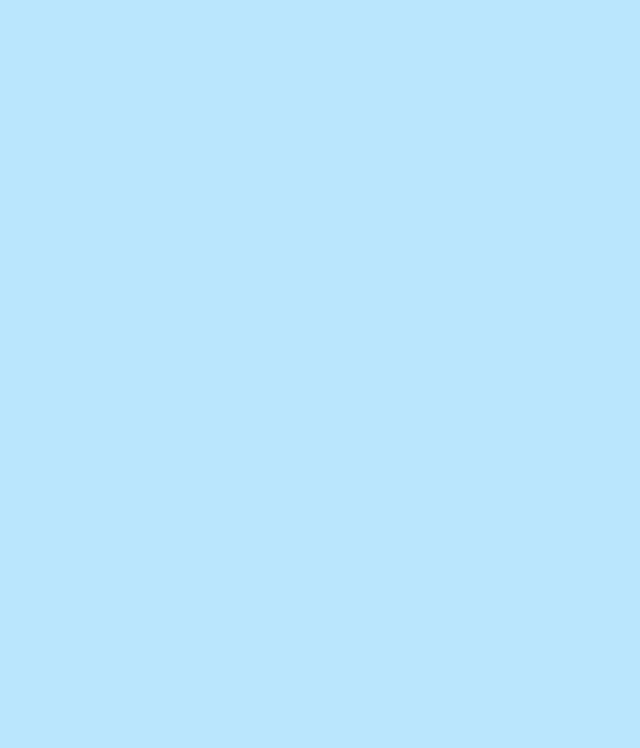
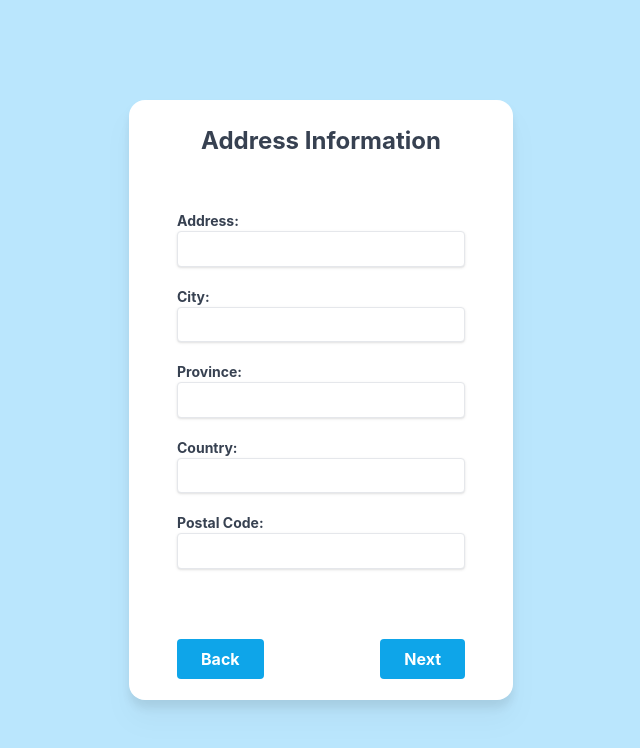
Before and after one commit to aldreichh/form-collab, a React (Create React App) app: page /Address in a window 1280 px wide. Shown: the top 748 px of the page, without its empty margins (319-959 px from the left). Built offline with nearby package versions, Linux system fonts and the light colour scheme.

Commit message:
Added the address form

```diff
--- a/src/App.js
+++ b/src/App.js
@@ -5,6 +5,7 @@ import {Routes, Route, Link} from 'react-router-dom';
 
 function App() {
   const personalData = localStorage.getItem('personalData');
+  const addressData = localStorage.getItem('addressData');
 
   return (
     <div className="App">
--- a/src/components/Address.js
+++ b/src/components/Address.js
@@ -2,8 +2,77 @@ import {useState, React} from 'react';
 import { useNavigate  } from 'react-router-dom';
 
 function Address () {
+    const navigate = useNavigate ();
+
+    const handleFormSubmit = (event) => {
+        event.preventDefault();
+
+        //Insert data into an array variable
+        const addressData = {
+            addressName: event.target.elements.addressName.value,
+            cityName: event.target.elements.cityName.value,
+            provinceName: event.target.elements.provinceName.value,
+            countryName: event.target.elements.countryName.value,
+            postalCode: event.target.elements.postalCode.value,
+        }
+
+        // Save the data to local storage
+        localStorage.setItem('addressData', JSON.stringify(addressData));
+
+        // Navigate to the main page
+        navigate('/Workex');
+    };
+
+    const [selectedOption, setSelectedOption] = useState('');
+
+    //To display the selected gender
+    const handleChange = (event) => {
+        setSelectedOption(event.target.value);
+    }
+
+    //I route sa previous form inyong back diri
+    //Wala ra nako gibutngan kay first form akoa
+    const handleBackClick = () => {
+        navigate('/');
+    }
     return (
         <>
+            <div className="w-96 h-3/4 flex flex-col justify-center items-center mx-auto bg-white rounded-2xl drop-shadow-xl">
+                <form className="flex flex-col items-left justify-center w-full no-scrollbar overflow-y-auto" onSubmit={handleFormSubmit}>
+                    <div className="h-1/4 flex flex-col items-left justify-center">
+                        <text className="block text-gray-700 text-2xl font-bold text-center">Address Information</text>
+                    </div>
+                    <div className="h-screen flex flex-col justify-center">
+                        <label className="w-3/4 mx-auto block text-gray-700 text-sm font-bold mb-5">
+                            Address:
+                            <input className="flex shadow appearance-none border rounded w-full py-2 px-3 text-gray-700 leading-tight focus:outline-none focus:shadow-outline" type="text" name="addressName" required/>
+                        </label>
+                        <label className="w-3/4 mx-auto block text-gray-700 text-sm font-bold mb-5">
+                            City:
+                            <input className="flex shadow appearance-none border rounded w-full py-2 px-3 text-gray-700 leading-tight focus:outline-none focus:shadow-outline" type="text" name="cityName" required/>
+                        </label>
+                        <label className="w-3/4 mx-auto block text-gray-700 text-sm font-bold mb-5">
+                            Province:
+                            <input className="flex shadow appearance-none border rounded w-full py-2 px-3 text-gray-700 leading-tight focus:outline-none focus:shadow-outline" type="text" name="provinceName" required/>
+                        </label>
+                        <label className="w-3/4 mx-auto block text-gray-700 text-sm font-bold mb-5">
+                            Country:
+                            <input className="flex shadow appearance-none border rounded w-full py-2 px-3 text-gray-700 leading-tight focus:outline-none focus:shadow-outline" type="text" name="countryName" required/>
+                        </label>
+                        <label className="w-3/4 mx-auto block text-gray-700 text-sm font-bold mb-5">
+                            Postal Code:
+                            <input className="flex shadow appearance-none border rounded w-full py-2 px-3 text-gray-700 leading-tight focus:outline-none focus:shadow-outline" type="number" name="postalCode" required/>
+                        </label>
+                    </div>
+
+                    <div className="h-1/4 flex flex-col justify-center">
+                        <div className="w-3/4 mx-auto flex justify-between">
+                            <button className="bg-sky-500 hover:bg-sky-700  text-white font-bold py-2 px-6 rounded" type="button" onClick={handleBackClick}>Back</button>
+                            <button className="bg-sky-500 hover:bg-sky-700 text-white font-bold py-2 px-6 rounded" type="submit">Next</button>
+                        </div>
+                    </div>
+                </form>
+            </div>
         </>
     )
 }
```
